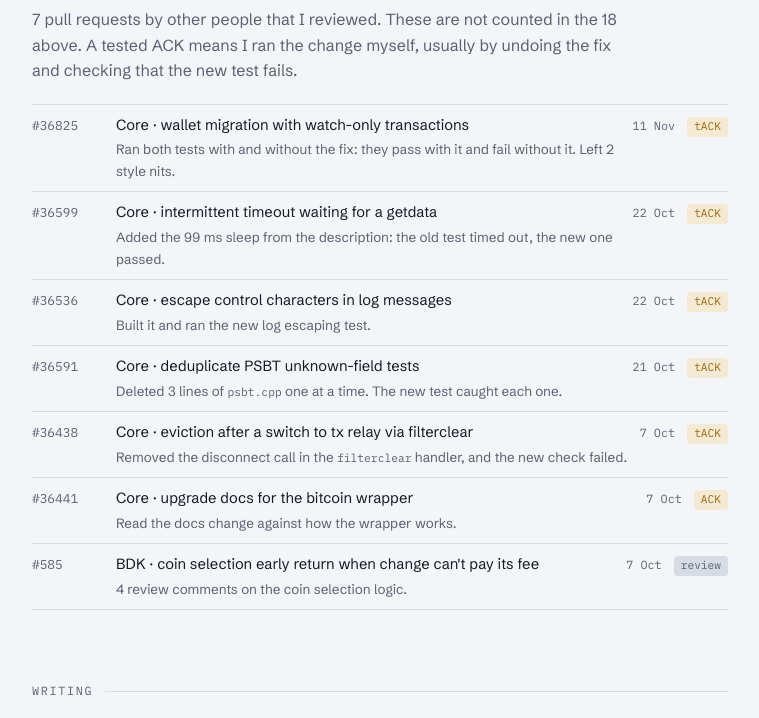
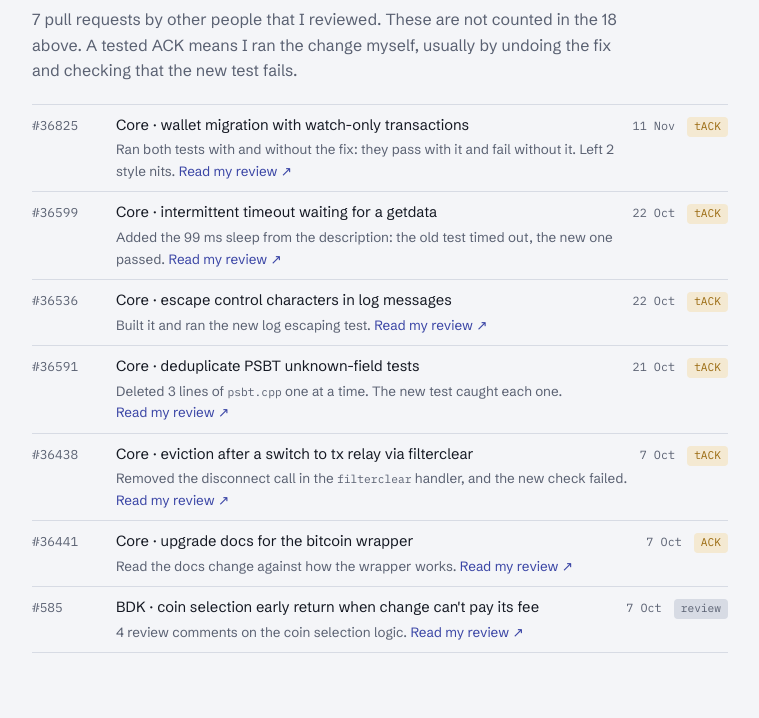
Before and after one commit to Naomi-Gift/Naomi-Gift.github.io, a plain HTML site: page index.html in a window 1280 px wide. Shown: the part 3860-4578 px from the top of the page, without its empty margins (472-1231 px from the left). Drawn offline with Linux system fonts and the light colour scheme.

Commit message:
Link each code review

```diff
--- a/index.html
+++ b/index.html
@@ -101,6 +101,7 @@ section{display:flex;flex-direction:column;gap:20px;scroll-margin-top:24px}
 .fellow{font-family:var(--mono);font-size:.76rem;color:var(--accent);margin-top:8px;letter-spacing:.02em}
 .item p.note{font-size:.9rem;margin-top:8px}
 .item p.note b{color:var(--fg);font-weight:600}
+.how a{color:var(--accent);text-decoration:none;white-space:nowrap}
 .how{display:block;color:var(--muted);font-size:.84rem;margin-top:2px}
 .reflect{display:grid;grid-template-columns:repeat(2,minmax(0,1fr));gap:24px 32px}
 .reflect h3{font-size:1rem;font-weight:600;margin-bottom:8px}
@@ -262,13 +263,13 @@ section{display:flex;flex-direction:column;gap:20px;scroll-margin-top:24px}
   <div class="label">Reviews</div>
   <p class="prose">7 pull requests by other people that I reviewed. These are not counted in the 18 above. A tested ACK means I ran the change myself, usually by undoing the fix and checking that the new test fails.</p>
   <ul class="prs">
-    <li><span class="n"><a href="https://github.com/bitcoin/bitcoin/pull/36825" target="_blank" rel="noopener">#36825</a></span><span>Core · wallet migration with watch-only transactions<span class="how">Ran both tests with and without the fix: they pass with it and fail without it. Left 2 style nits.</span></span><span class="d">11 Nov</span><span class="st tack">tACK</span></li>
-    <li><span class="n"><a href="https://github.com/bitcoin/bitcoin/pull/36599" target="_blank" rel="noopener">#36599</a></span><span>Core · intermittent timeout waiting for a getdata<span class="how">Added the 99 ms sleep from the description: the old test timed out, the new one passed.</span></span><span class="d">22 Oct</span><span class="st tack">tACK</span></li>
-    <li><span class="n"><a href="https://github.com/bitcoin/bitcoin/pull/36536" target="_blank" rel="noopener">#36536</a></span><span>Core · escape control characters in log messages<span class="how">Built it and ran the new log escaping test.</span></span><span class="d">22 Oct</span><span class="st tack">tACK</span></li>
-    <li><span class="n"><a href="https://github.com/bitcoin/bitcoin/pull/36591" target="_blank" rel="noopener">#36591</a></span><span>Core · deduplicate PSBT unknown-field tests<span class="how">Deleted 3 lines of <code>psbt.cpp</code> one at a time. The new test caught each one.</span></span><span class="d">21 Oct</span><span class="st tack">tACK</span></li>
-    <li><span class="n"><a href="https://github.com/bitcoin/bitcoin/pull/36438" target="_blank" rel="noopener">#36438</a></span><span>Core · eviction after a switch to tx relay via filterclear<span class="how">Removed the disconnect call in the <code>filterclear</code> handler, and the new check failed.</span></span><span class="d">7 Oct</span><span class="st tack">tACK</span></li>
-    <li><span class="n"><a href="https://github.com/bitcoin/bitcoin/pull/36441" target="_blank" rel="noopener">#36441</a></span><span>Core · upgrade docs for the bitcoin wrapper<span class="how">Read the docs change against how the wrapper works.</span></span><span class="d">7 Oct</span><span class="st tack">ACK</span></li>
-    <li><span class="n"><a href="https://github.com/bitcoindevkit/bdk_wallet/pull/585" target="_blank" rel="noopener">#585</a></span><span>BDK · coin selection early return when change can't pay its fee<span class="how">4 review comments on the coin selection logic.</span></span><span class="d">7 Oct</span><span class="st closed">review</span></li>
+    <li><span class="n"><a href="https://github.com/bitcoin/bitcoin/pull/36825" target="_blank" rel="noopener">#36825</a></span><span>Core · wallet migration with watch-only transactions<span class="how">Ran both tests with and without the fix: they pass with it and fail without it. Left 2 style nits. <a href="https://github.com/bitcoin/bitcoin/pull/36825#issuecomment-6799626987" target="_blank" rel="noopener">Read my review ↗</a></span></span><span class="d">11 Nov</span><span class="st tack">tACK</span></li>
+    <li><span class="n"><a href="https://github.com/bitcoin/bitcoin/pull/36599" target="_blank" rel="noopener">#36599</a></span><span>Core · intermittent timeout waiting for a getdata<span class="how">Added the 99 ms sleep from the description: the old test timed out, the new one passed. <a href="https://github.com/bitcoin/bitcoin/pull/36599#issuecomment-6336159651" target="_blank" rel="noopener">Read my review ↗</a></span></span><span class="d">22 Oct</span><span class="st tack">tACK</span></li>
+    <li><span class="n"><a href="https://github.com/bitcoin/bitcoin/pull/36536" target="_blank" rel="noopener">#36536</a></span><span>Core · escape control characters in log messages<span class="how">Built it and ran the new log escaping test. <a href="https://github.com/bitcoin/bitcoin/pull/36536#issuecomment-6334301209" target="_blank" rel="noopener">Read my review ↗</a></span></span><span class="d">22 Oct</span><span class="st tack">tACK</span></li>
+    <li><span class="n"><a href="https://github.com/bitcoin/bitcoin/pull/36591" target="_blank" rel="noopener">#36591</a></span><span>Core · deduplicate PSBT unknown-field tests<span class="how">Deleted 3 lines of <code>psbt.cpp</code> one at a time. The new test caught each one. <a href="https://github.com/bitcoin/bitcoin/pull/36591#issuecomment-6328450439" target="_blank" rel="noopener">Read my review ↗</a></span></span><span class="d">21 Oct</span><span class="st tack">tACK</span></li>
+    <li><span class="n"><a href="https://github.com/bitcoin/bitcoin/pull/36438" target="_blank" rel="noopener">#36438</a></span><span>Core · eviction after a switch to tx relay via filterclear<span class="how">Removed the disconnect call in the <code>filterclear</code> handler, and the new check failed. <a href="https://github.com/bitcoin/bitcoin/pull/36438#issuecomment-6039649169" target="_blank" rel="noopener">Read my review ↗</a></span></span><span class="d">7 Oct</span><span class="st tack">tACK</span></li>
+    <li><span class="n"><a href="https://github.com/bitcoin/bitcoin/pull/36441" target="_blank" rel="noopener">#36441</a></span><span>Core · upgrade docs for the bitcoin wrapper<span class="how">Read the docs change against how the wrapper works. <a href="https://github.com/bitcoin/bitcoin/pull/36441#issuecomment-6048195161" target="_blank" rel="noopener">Read my review ↗</a></span></span><span class="d">7 Oct</span><span class="st tack">ACK</span></li>
+    <li><span class="n"><a href="https://github.com/bitcoindevkit/bdk_wallet/pull/585" target="_blank" rel="noopener">#585</a></span><span>BDK · coin selection early return when change can't pay its fee<span class="how">4 review comments on the coin selection logic. <a href="https://github.com/bitcoindevkit/bdk_wallet/pull/585#pullrequestreview-5449499232" target="_blank" rel="noopener">Read my review ↗</a></span></span><span class="d">7 Oct</span><span class="st closed">review</span></li>
   </ul>
 </section>
 
```
